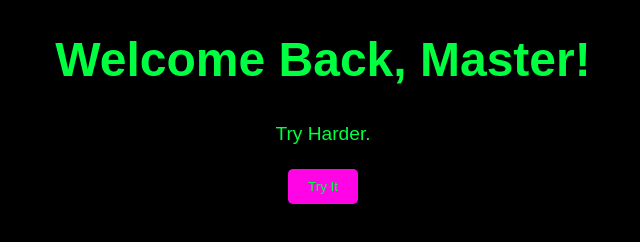
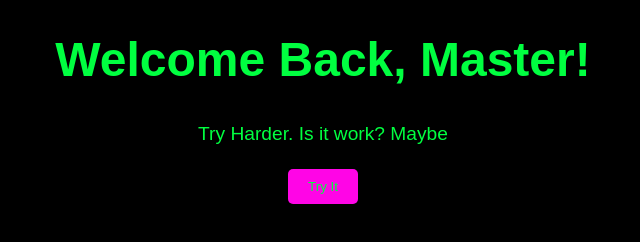
Before and after one commit to ChaerubianMatrix/ChaerubianMatrix.github.io, a plain HTML site: page index.html in a window 1280 px wide. Shown: the whole page, without its empty margins (317-957 px from the left). Drawn offline with Linux system fonts and the light colour scheme.

Commit message:
Update index.html

```diff
--- a/index.html
+++ b/index.html
@@ -37,7 +37,9 @@
 </head>
 <body>
   <h1>Welcome Back, Master!</h1>
-  <p>Try Harder.</p>
+  <p>Try Harder.
+  Is it work?
+  Maybe</p>
 
   <button onclick="alert('Hello Master!')">Try It</button>
 </body>
```
